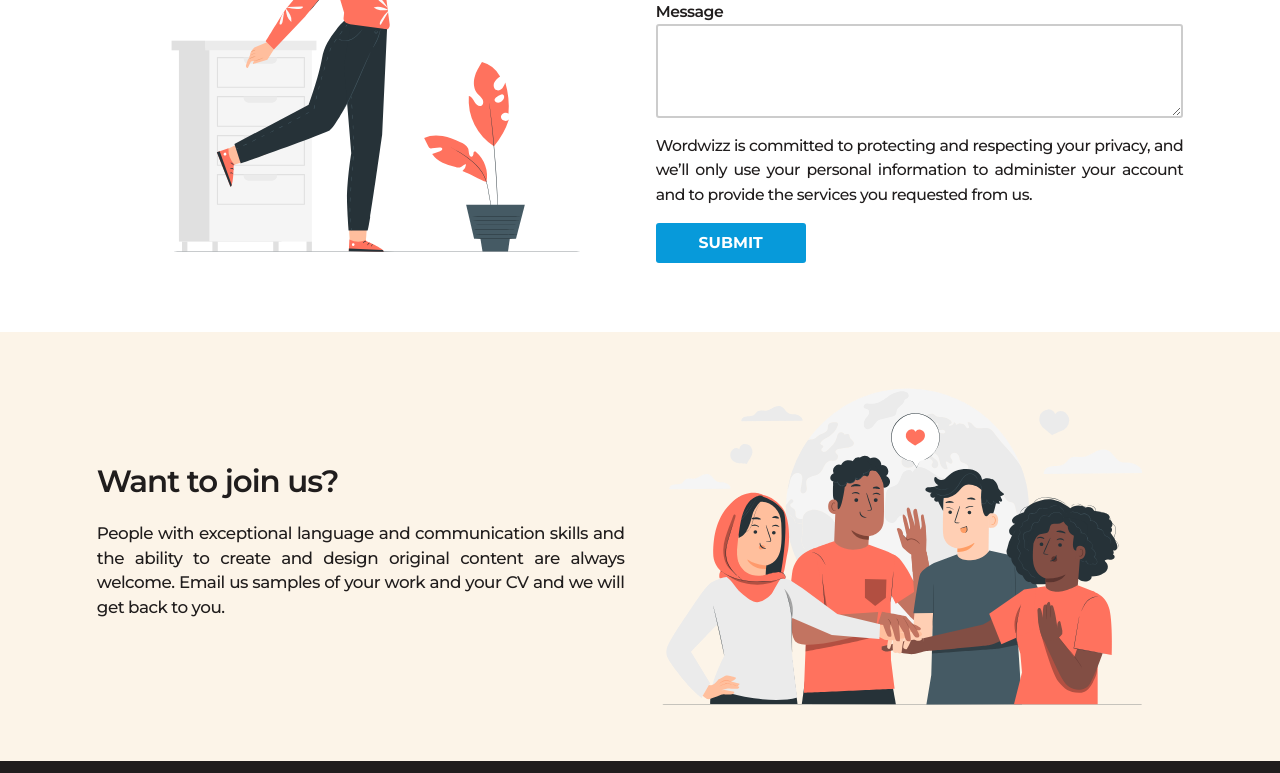
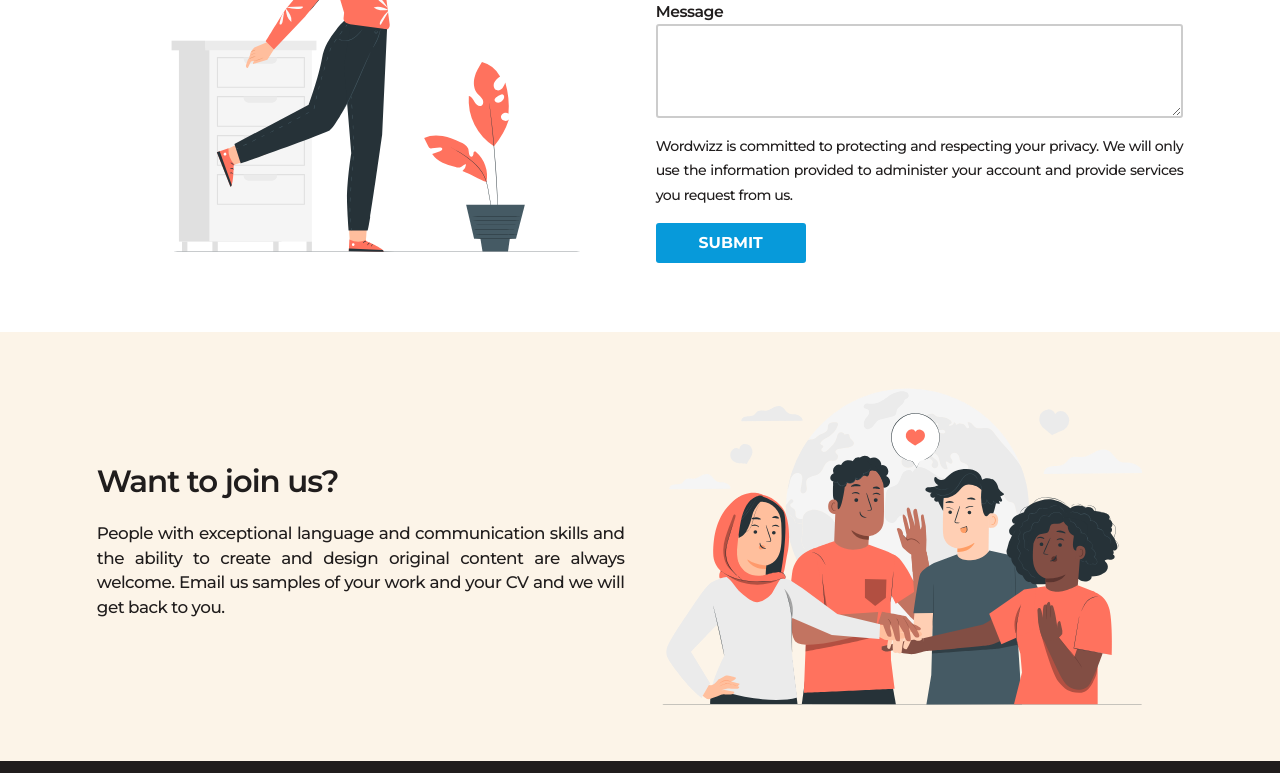
Before and after one commit to wordwizz/wordwizz-website, a website built with Vite: page index.html in a window 1280 px wide. Shown: the part 3340-4113 px from the top of the page. Built offline with nearby package versions, Linux system fonts and the light colour scheme.

Commit message:
chore: update message text under form and make it smaller

```diff
--- a/index.html
+++ b/index.html
@@ -245,7 +245,7 @@
                 <textarea rows="3" id="message" name="message"></textarea>
               </div>
               <div class="grid-span-col-2 small">
-                Wordwizz is committed to protecting and respecting your privacy, and we’ll only use your personal information to administer your account and to provide the services you requested from us.
+                Wordwizz is committed to protecting and respecting your privacy. We will only use the information provided to administer your account and provide services you request from us.
               </div>
               <button type="submit" class="btn-primary m-0">Submit</button>
             </form>
--- a/scss/base/_typography.scss
+++ b/scss/base/_typography.scss
@@ -46,7 +46,7 @@ p {
 }
 
 .small {
-  font-size: var(--fs-300);
+  font-size: calc(0.90 * var(--fs-300));
   text-align: justify;
   font-weight: 500;
 }
```
